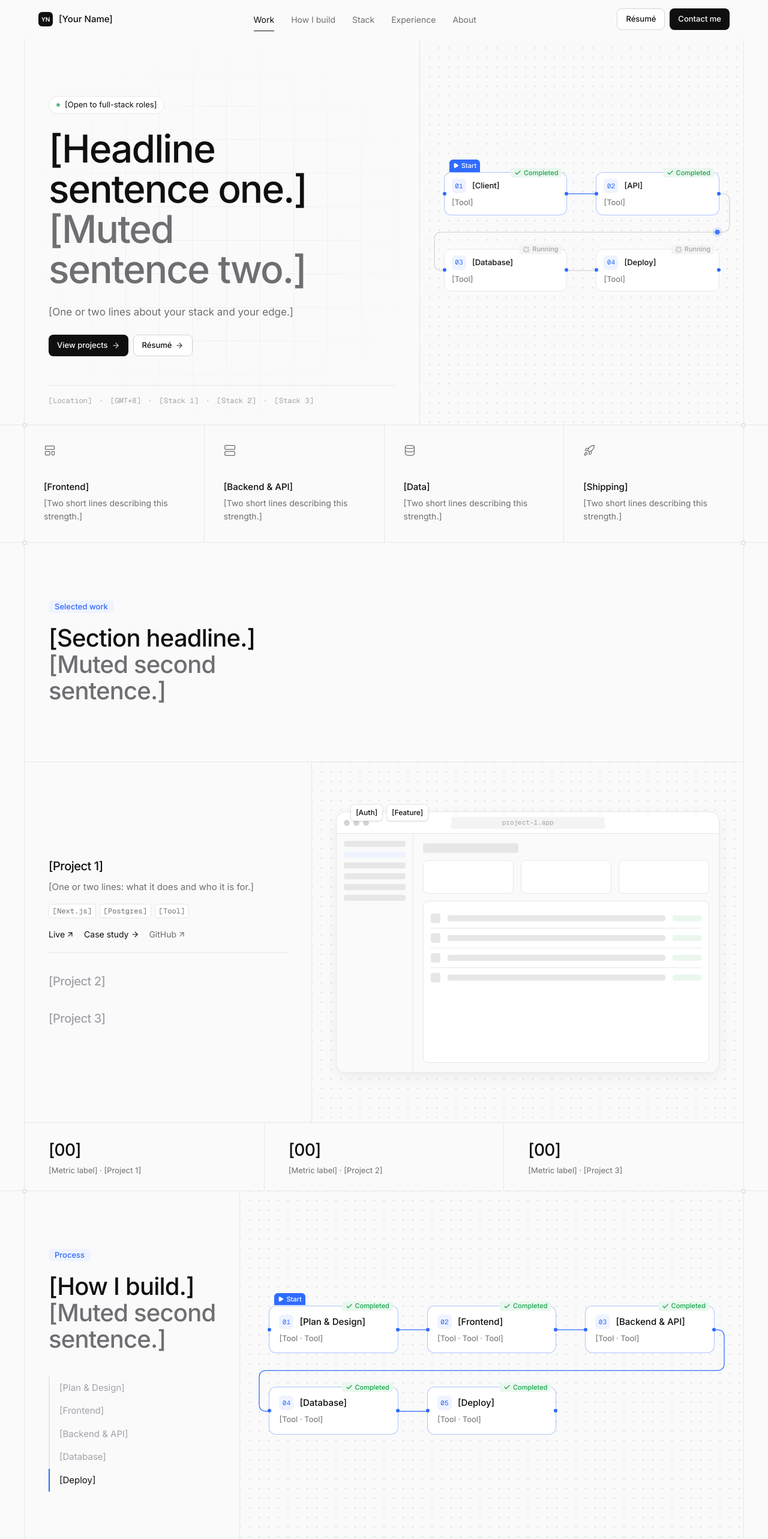
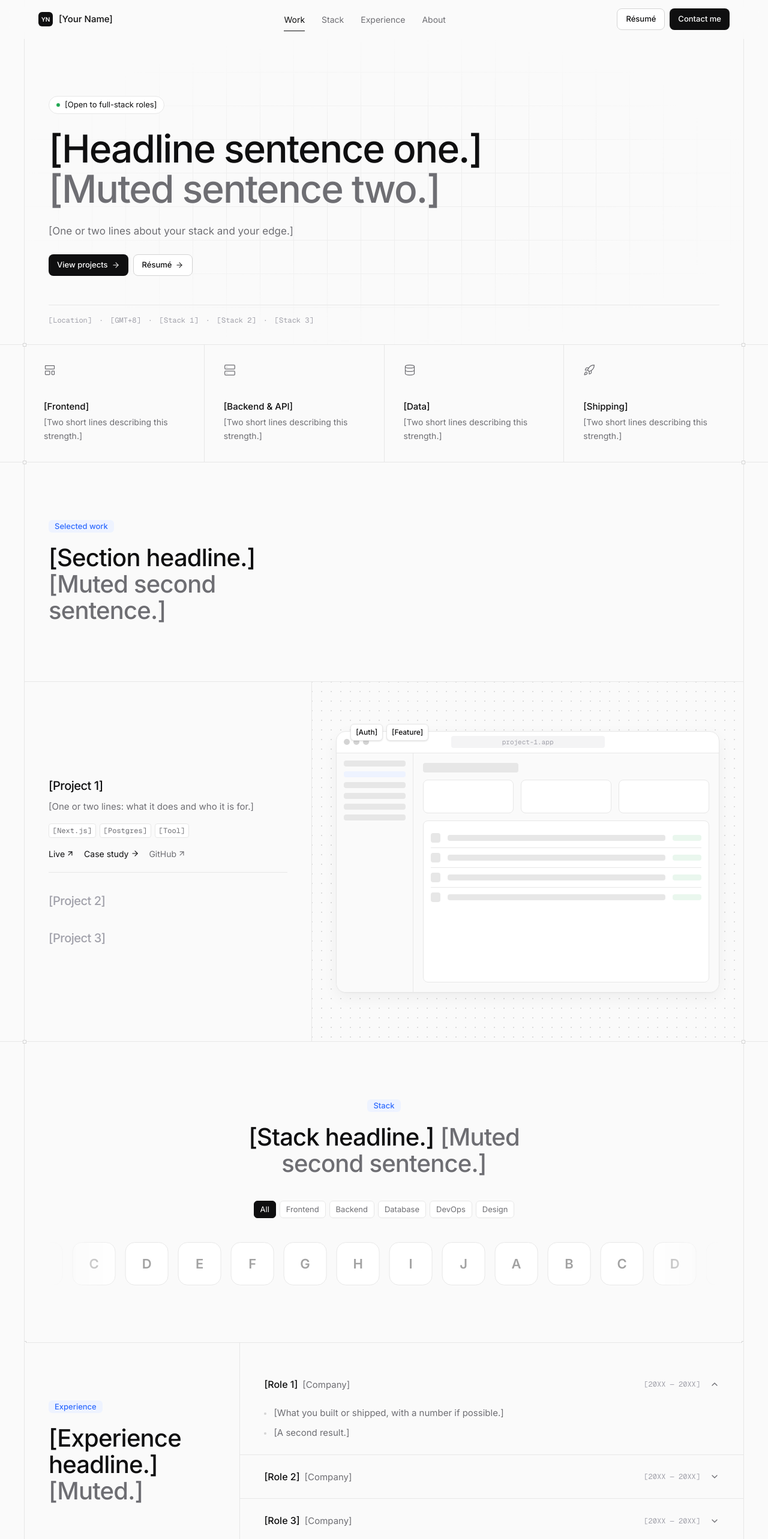
Before and after one commit to razeuss/WorkPortfolio, a Next.js app: page / in a window 1280 px wide. Shown: the top 2566 px of the page at 60% size. Built offline with nearby package versions, Linux system fonts and the light colour scheme.

Commit message:
refactor: remove metrics, how i build section, and diagram from hero

```diff
--- a/app/page.tsx
+++ b/app/page.tsx
@@ -1,7 +1,6 @@
 import { Hero } from "@/components/sections/Hero";
 import { FeatureRow } from "@/components/sections/FeatureRow";
 import { Projects } from "@/components/sections/Projects";
-import { HowIBuild } from "@/components/sections/HowIBuild";
 import { Stack } from "@/components/sections/Stack";
 import { Experience } from "@/components/sections/Experience";
 import { About } from "@/components/sections/About";
@@ -13,7 +12,6 @@ export default function Home() {
       <Hero />
       <FeatureRow />
       <Projects />
-      <HowIBuild />
       <Stack />
       <Experience />
       <About />
--- a/components/sections/Hero.tsx
+++ b/components/sections/Hero.tsx
@@ -1,16 +1,12 @@
 import { site } from "@/content/site";
-import { heroSystem } from "@/content/process";
 import { Section } from "@/components/layout/Section";
 import { Button } from "@/components/ui/Button";
-import { DotGrid } from "@/components/ui/DotGrid";
 import { Reveal } from "@/components/ui/Reveal";
-import { FlowCanvas } from "@/components/canvas/FlowCanvas";
 
 export function Hero() {
   return (
-    <Section aria-label="Introduction" className="grid md:grid-cols-[55fr_45fr]">
-      {/* Left: words */}
-      <div className="relative flex flex-col justify-between gap-12 px-6 pt-14 pb-8 md:border-r md:border-line md:px-10 md:pt-24">
+    <Section aria-label="Introduction">
+      <div className="relative flex flex-col justify-between gap-12 px-6 pt-14 pb-8 md:px-10 md:pt-24">
         <div aria-hidden className="bg-dashed-grid pointer-events-none absolute inset-0 opacity-60" />
         <div className="relative flex flex-col items-start gap-6">
           <Reveal onMount>
@@ -37,11 +33,6 @@ export function Hero() {
           ))}
         </ul>
       </div>
-
-      {/* Right: live mini system diagram */}
-      <DotGrid className="flex items-center border-t border-line px-6 py-14 md:border-t-0 md:px-10">
-        <FlowCanvas steps={heroSystem} cols={2} compact hop={1000} className="w-full" />
-      </DotGrid>
     </Section>
   );
 }
--- a/components/sections/HowIBuild.tsx
+++ /dev/null
@@ -1,42 +0,0 @@
-"use client";
-
-import { useState } from "react";
-import { processSteps } from "@/content/process";
-import { cn } from "@/lib/utils";
-import { Section } from "@/components/layout/Section";
-import { SectionHeading } from "@/components/ui/SectionHeading";
-import { DotGrid } from "@/components/ui/DotGrid";
-import { FlowCanvas } from "@/components/canvas/FlowCanvas";
-
-/** Attio workflow canvas: sticky step list left, node diagram right, kept in sync. */
-export function HowIBuild() {
-  const [done, setDone] = useState(1);
-  const activeIndex = Math.min(done, processSteps.length) - 1;
-
-  return (
-    <Section id="process" aria-labelledby="process-title" className="grid lg:grid-cols-[30fr_70fr]">
-      <div className="border-b border-line px-6 py-16 md:px-10 lg:border-r lg:border-b-0 lg:py-24">
-        <div className="lg:sticky lg:top-28">
-          <SectionHeading id="process-title" pill="Process" title="[How I build.]" muted="[Muted second sentence.]" />
-          <ol className="mt-10 hidden flex-col lg:flex">
-            {processSteps.map((s, i) => (
-              <li
-                key={s.id}
-                className={cn(
-                  "border-l-2 py-2 pl-4 text-[15px] transition-colors duration-300",
-                  i === activeIndex ? "border-accent text-ink" : "border-line text-faint",
-                )}
-              >
-                {s.title}
-              </li>
-            ))}
-          </ol>
-        </div>
-      </div>
-
-      <DotGrid className="flex items-center px-6 py-16 md:px-12 lg:py-24">
-        <FlowCanvas steps={processSteps} cols={3} onProgress={setDone} className="w-full" />
-      </DotGrid>
-    </Section>
-  );
-}
--- a/components/sections/Projects.tsx
+++ b/components/sections/Projects.tsx
@@ -131,16 +131,6 @@ export function Projects() {
           </li>
         ))}
       </ul>
-
-      {/* Key number per project */}
-      <div className="grid grid-cols-1 gap-px border-t border-line bg-line sm:grid-cols-3">
-        {projects.map((p) => (
-          <div key={p.slug} className="bg-bg px-6 py-6 md:px-10">
-            <div className="text-[28px] font-medium tracking-tight">{p.metric?.value}</div>
-            <div className="mt-1 text-[13px] text-muted">{p.metric?.label} · {p.title}</div>
-          </div>
-        ))}
-      </div>
     </Section>
   );
 }
--- a/content/process.ts
+++ b/content/process.ts
@@ -1,4 +1,4 @@
-/** Nodes for the How I Build canvas (and reused as the hero mini-diagram). */
+/** Nodes for the case-study architecture canvas. */
 export const processSteps = [
   { id: "design", title: "[Plan & Design]", tools: "[Tool · Tool]", detail: "[One line of detail on hover.]" },
   { id: "frontend", title: "[Frontend]", tools: "[Tool · Tool · Tool]", detail: "[One line of detail on hover.]" },
@@ -6,11 +6,3 @@ export const processSteps = [
   { id: "database", title: "[Database]", tools: "[Tool · Tool]", detail: "[One line of detail on hover.]" },
   { id: "deploy", title: "[Deploy]", tools: "[Tool · Tool]", detail: "[One line of detail on hover.]" },
 ];
-
-/** Hero mini system diagram (4 nodes, 2 columns). */
-export const heroSystem = [
-  { id: "client", title: "[Client]", tools: "[Tool]" },
-  { id: "api", title: "[API]", tools: "[Tool]" },
-  { id: "db", title: "[Database]", tools: "[Tool]" },
-  { id: "ship", title: "[Deploy]", tools: "[Tool]" },
-];
--- a/content/projects.ts
+++ b/content/projects.ts
@@ -5,7 +5,6 @@ export type Project = {
   tags: string[];
   features: string[];
   links: { live?: string; github?: string };
-  metric?: { label: string; value: string };
   /** Put files in /public/projects/<slug>/ */
   poster?: string;
   video?: string;
@@ -19,7 +18,6 @@ export const projects: Project[] = [1, 2, 3].map((n) => ({
   tags: ["[Next.js]", "[Postgres]", "[Tool]"],
   features: ["[Auth]", "[Feature]"],
   links: { live: "#", github: "#" },
-  metric: { label: "[Metric label]", value: "[00]" },
   url: `project-${n}.app`,
 }));
 
--- a/content/site.ts
+++ b/content/site.ts
@@ -27,7 +27,6 @@ export const site = {
 
 export const navLinks = [
   { id: "work", label: "Work" },
-  { id: "process", label: "How I build" },
   { id: "stack", label: "Stack" },
   { id: "experience", label: "Experience" },
   { id: "about", label: "About" },
```
Also changed, not shown: 1 other file (tests, documents, lock files or other folders).
